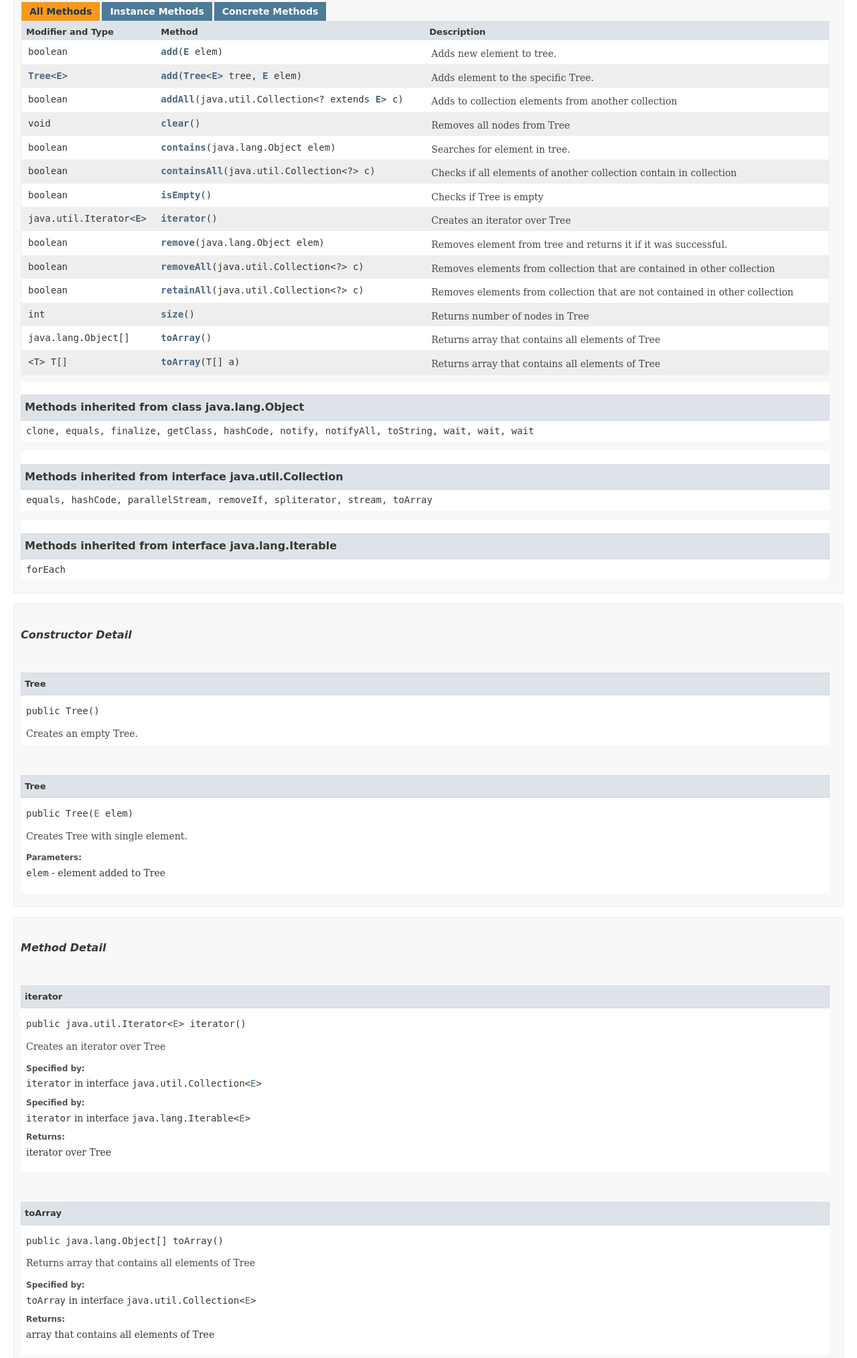
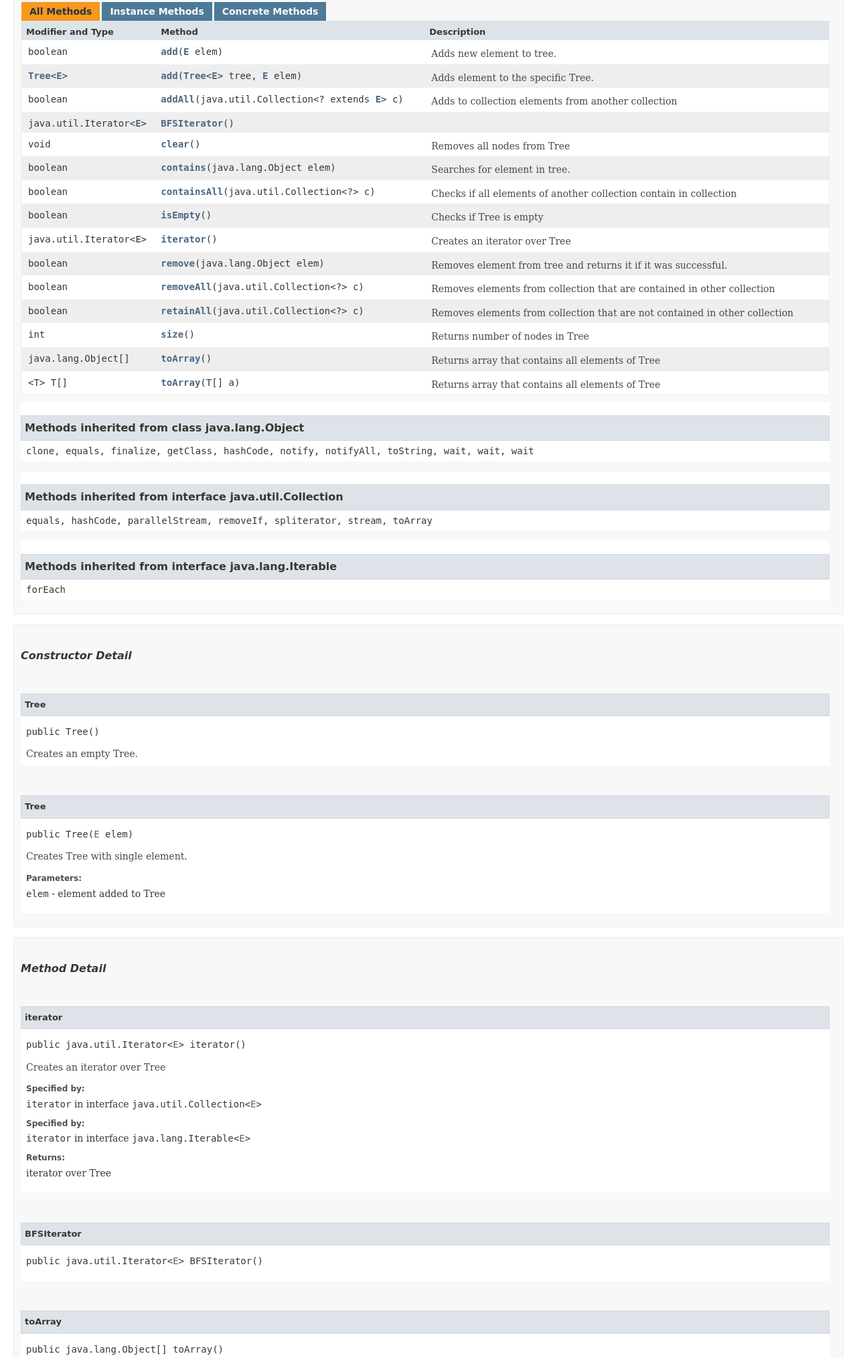
Before and after one commit to streafy/OOP, a plain HTML site: page task_1_2_2/ru/nsu/fit/Tree.html in a window 1280 px wide. Shown: the part 772-2799 px from the top of the page at 67% size. Drawn offline with Linux system fonts and the light colour scheme; no server answers; a script that the page names is missing; a web font is replaced by a local one.

Commit message:
Deploying to gh-pages from @ streafy/OOP@03c55440a22a84e609f6f71817b46f1af96a7962 🚀

```diff
--- a/task_1_2_2/member-search-index.js
+++ b/task_1_2_2/member-search-index.js
@@ -1 +1 @@
-memberSearchIndex = [{"p":"ru.nsu.fit","c":"Tree","l":"add(E)"},{"p":"ru.nsu.fit","c":"Tree","l":"add(Tree<E>, E)","url":"add(ru.nsu.fit.Tree,E)"},{"p":"ru.nsu.fit","c":"Tree","l":"addAll(Collection<? extends E>)","url":"addAll(java.util.Collection)"},{"p":"ru.nsu.fit","c":"Tree","l":"clear()"},{"p":"ru.nsu.fit","c":"Tree","l":"contains(Object)","url":"contains(java.lang.Object)"},{"p":"ru.nsu.fit","c":"Tree","l":"containsAll(Collection<?>)","url":"containsAll(java.util.Collection)"},{"p":"ru.nsu.fit","c":"Tree","l":"isEmpty()"},{"p":"ru.nsu.fit","c":"Tree","l":"iterator()"},{"p":"ru.nsu.fit","c":"Tree","l":"remove(Object)","url":"remove(java.lang.Object)"},{"p":"ru.nsu.fit","c":"Tree","l":"removeAll(Collection<?>)","url":"removeAll(java.util.Collection)"},{"p":"ru.nsu.fit","c":"Tree","l":"retainAll(Collection<?>)","url":"retainAll(java.util.Collection)"},{"p":"ru.nsu.fit","c":"Tree","l":"size()"},{"p":"ru.nsu.fit","c":"Tree","l":"toArray()"},{"p":"ru.nsu.fit","c":"Tree","l":"toArray(T[])"},{"p":"ru.nsu.fit","c":"Tree","l":"Tree()","url":"%3Cinit%3E()"},{"p":"ru.nsu.fit","c":"Tree","l":"Tree(E)","url":"%3Cinit%3E(E)"}]
+memberSearchIndex = [{"p":"ru.nsu.fit","c":"Tree","l":"add(E)"},{"p":"ru.nsu.fit","c":"Tree","l":"add(Tree<E>, E)","url":"add(ru.nsu.fit.Tree,E)"},{"p":"ru.nsu.fit","c":"Tree","l":"addAll(Collection<? extends E>)","url":"addAll(java.util.Collection)"},{"p":"ru.nsu.fit","c":"Tree","l":"BFSIterator()"},{"p":"ru.nsu.fit","c":"Tree","l":"clear()"},{"p":"ru.nsu.fit","c":"Tree","l":"contains(Object)","url":"contains(java.lang.Object)"},{"p":"ru.nsu.fit","c":"Tree","l":"containsAll(Collection<?>)","url":"containsAll(java.util.Collection)"},{"p":"ru.nsu.fit","c":"Tree","l":"isEmpty()"},{"p":"ru.nsu.fit","c":"Tree","l":"iterator()"},{"p":"ru.nsu.fit","c":"Tree","l":"remove(Object)","url":"remove(java.lang.Object)"},{"p":"ru.nsu.fit","c":"Tree","l":"removeAll(Collection<?>)","url":"removeAll(java.util.Collection)"},{"p":"ru.nsu.fit","c":"Tree","l":"retainAll(Collection<?>)","url":"retainAll(java.util.Collection)"},{"p":"ru.nsu.fit","c":"Tree","l":"size()"},{"p":"ru.nsu.fit","c":"Tree","l":"toArray()"},{"p":"ru.nsu.fit","c":"Tree","l":"toArray(T[])"},{"p":"ru.nsu.fit","c":"Tree","l":"Tree()","url":"%3Cinit%3E()"},{"p":"ru.nsu.fit","c":"Tree","l":"Tree(E)","url":"%3Cinit%3E(E)"}]
--- a/task_1_2_2/ru/nsu/fit/Tree.html
+++ b/task_1_2_2/ru/nsu/fit/Tree.html
@@ -26,7 +26,7 @@
     catch(err) {
     }
 //-->
-var data = {"i0":10,"i1":10,"i2":10,"i3":10,"i4":10,"i5":10,"i6":10,"i7":10,"i8":10,"i9":10,"i10":10,"i11":10,"i12":10,"i13":10};
+var data = {"i0":10,"i1":10,"i2":10,"i3":10,"i4":10,"i5":10,"i6":10,"i7":10,"i8":10,"i9":10,"i10":10,"i11":10,"i12":10,"i13":10,"i14":10};
 var tabs = {65535:["t0","All Methods"],2:["t2","Instance Methods"],8:["t4","Concrete Methods"]};
 var altColor = "altColor";
 var rowColor = "rowColor";
@@ -213,76 +213,81 @@ implements java.util.Collection&lt;E&gt;</pre>
 </td>
 </tr>
 <tr id="i3" class="rowColor">
+<td class="colFirst"><code>java.util.Iterator&lt;<a href="Tree.html" title="type parameter in Tree">E</a>&gt;</code></td>
+<th class="colSecond" scope="row"><code><span class="memberNameLink"><a href="#BFSIterator()">BFSIterator</a></span>()</code></th>
+<td class="colLast">&nbsp;</td>
+</tr>
+<tr id="i4" class="altColor">
 <td class="colFirst"><code>void</code></td>
 <th class="colSecond" scope="row"><code><span class="memberNameLink"><a href="#clear()">clear</a></span>()</code></th>
 <td class="colLast">
 <div class="block">Removes all nodes from Tree</div>
 </td>
 </tr>
-<tr id="i4" class="altColor">
+<tr id="i5" class="rowColor">
 <td class="colFirst"><code>boolean</code></td>
 <th class="colSecond" scope="row"><code><span class="memberNameLink"><a href="#contains(java.lang.Object)">contains</a></span>&#8203;(java.lang.Object&nbsp;elem)</code></th>
 <td class="colLast">
 <div class="block">Searches for element in tree.</div>
 </td>
 </tr>
-<tr id="i5" class="rowColor">
+<tr id="i6" class="altColor">
 <td class="colFirst"><code>boolean</code></td>
 <th class="colSecond" scope="row"><code><span class="memberNameLink"><a href="#containsAll(java.util.Collection)">containsAll</a></span>&#8203;(java.util.Collection&lt;?&gt;&nbsp;c)</code></th>
 <td class="colLast">
 <div class="block">Checks if all elements of another collection contain in collection</div>
 </td>
 </tr>
-<tr id="i6" class="altColor">
+<tr id="i7" class="rowColor">
 <td class="colFirst"><code>boolean</code></td>
 <th class="colSecond" scope="row"><code><span class="memberNameLink"><a href="#isEmpty()">isEmpty</a></span>()</code></th>
 <td class="colLast">
 <div class="block">Checks if Tree is empty</div>
 </td>
 </tr>
-<tr id="i7" class="rowColor">
+<tr id="i8" class="altColor">
 <td class="colFirst"><code>java.util.Iterator&lt;<a href="Tree.html" title="type parameter in Tree">E</a>&gt;</code></td>
 <th class="colSecond" scope="row"><code><span class="memberNameLink"><a href="#iterator()">iterator</a></span>()</code></th>
 <td class="colLast">
 <div class="block">Creates an iterator over Tree</div>
 </td>
 </tr>
-<tr id="i8" class="altColor">
+<tr id="i9" class="rowColor">
 <td class="colFirst"><code>boolean</code></td>
 <th class="colSecond" scope="row"><code><span class="memberNameLink"><a href="#remove(java.lang.Object)">remove</a></span>&#8203;(java.lang.Object&nbsp;elem)</code></th>
 <td class="colLast">
 <div class="block">Removes element from tree and returns it if it was successful.</div>
 </td>
 </tr>
-<tr id="i9" class="rowColor">
+<tr id="i10" class="altColor">
 <td class="colFirst"><code>boolean</code></td>
 <th class="colSecond" scope="row"><code><span class="memberNameLink"><a href="#removeAll(java.util.Collection)">removeAll</a></span>&#8203;(java.util.Collection&lt;?&gt;&nbsp;c)</code></th>
 <td class="colLast">
 <div class="block">Removes elements from collection that are contained in other collection</div>
 </td>
 </tr>
-<tr id="i10" class="altColor">
+<tr id="i11" class="rowColor">
 <td class="colFirst"><code>boolean</code></td>
 <th class="colSecond" scope="row"><code><span class="memberNameLink"><a href="#retainAll(java.util.Collection)">retainAll</a></span>&#8203;(java.util.Collection&lt;?&gt;&nbsp;c)</code></th>
 <td class="colLast">
 <div class="block">Removes elements from collection that are not contained in other collection</div>
 </td>
 </tr>
-<tr id="i11" class="rowColor">
+<tr id="i12" class="altColor">
 <td class="colFirst"><code>int</code></td>
 <th class="colSecond" scope="row"><code><span class="memberNameLink"><a href="#size()">size</a></span>()</code></th>
 <td class="colLast">
 <div class="block">Returns number of nodes in Tree</div>
 </td>
 </tr>
-<tr id="i12" class="altColor">
+<tr id="i13" class="rowColor">
 <td class="colFirst"><code>java.lang.Object[]</code></td>
 <th class="colSecond" scope="row"><code><span class="memberNameLink"><a href="#toArray()">toArray</a></span>()</code></th>
 <td class="colLast">
 <div class="block">Returns array that contains all elements of Tree</div>
 </td>
 </tr>
-<tr id="i13" class="rowColor">
+<tr id="i14" class="altColor">
 <td class="colFirst"><code>&lt;T&gt;&nbsp;T[]</code></td>
 <th class="colSecond" scope="row"><code><span class="memberNameLink"><a href="#toArray(T%5B%5D)">toArray</a></span>&#8203;(T[]&nbsp;a)</code></th>
 <td class="colLast">
@@ -379,6 +384,15 @@ implements java.util.Collection&lt;E&gt;</pre>
 <dt><span class="returnLabel">Returns:</span></dt>
 <dd>iterator over Tree</dd>
 </dl>
+</li>
+</ul>
+<a id="BFSIterator()">
+<!--   -->
+</a>
+<ul class="blockList">
+<li class="blockList">
+<h4>BFSIterator</h4>
+<pre class="methodSignature">public&nbsp;java.util.Iterator&lt;<a href="Tree.html" title="type parameter in Tree">E</a>&gt;&nbsp;BFSIterator()</pre>
 </li>
 </ul>
 <a id="toArray()">
```
Also changed, not shown: task_1_2_2/index-all.html (+10 -2 lines).
